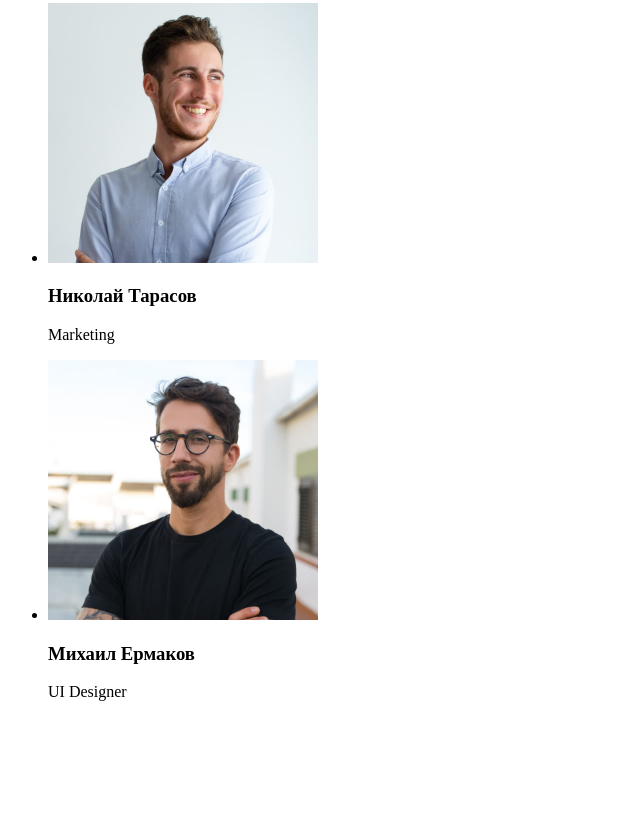
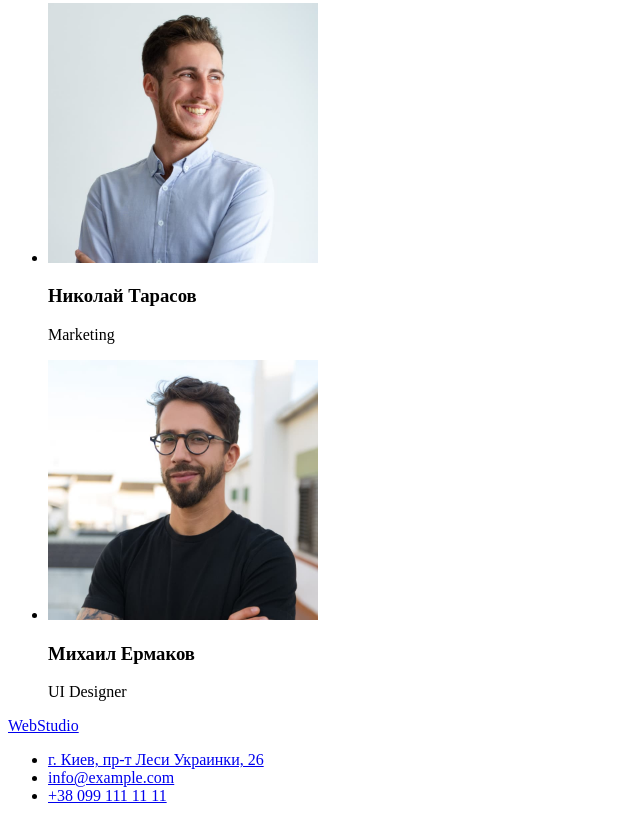
Before and after one commit to Alexey-Tsil/goit-markup-hw-01, a plain HTML site: page index.html in a window 1280 px wide. Shown: the part 2318-3139 px from the top of the page, without its empty margins (0-640 px from the left). Before the commit the page ends 3035 px from the top, so only its background shows below. Drawn offline with Linux system fonts and the light colour scheme.

Commit message:
Update index.html

```diff
--- a/index.html
+++ b/index.html
@@ -88,7 +88,21 @@
       </ul>
     </section>
   </main>
+  <section></section>
   <footer>
+    <a href="index.html">WebStudio</a>
+ <ul>
+
+    <li>
+      <a href="https://goo.gl/maps/5bBQVTgr3pEhUs8NA" target="_blank" rel="noopener noreferrer">г. Киев, пр-т Леси Украинки, 26</a>
+      </li>
+    <li>
+      <a href="mailo:info@example.com">info@example.com</a>
+      </li>
+    <li>
+      <a href="tel:+38 099 111 11 11">+38 099 111 11 11</a>
+      </li>
+    </ul>
   </footer>
 </body>
 </html>
```
